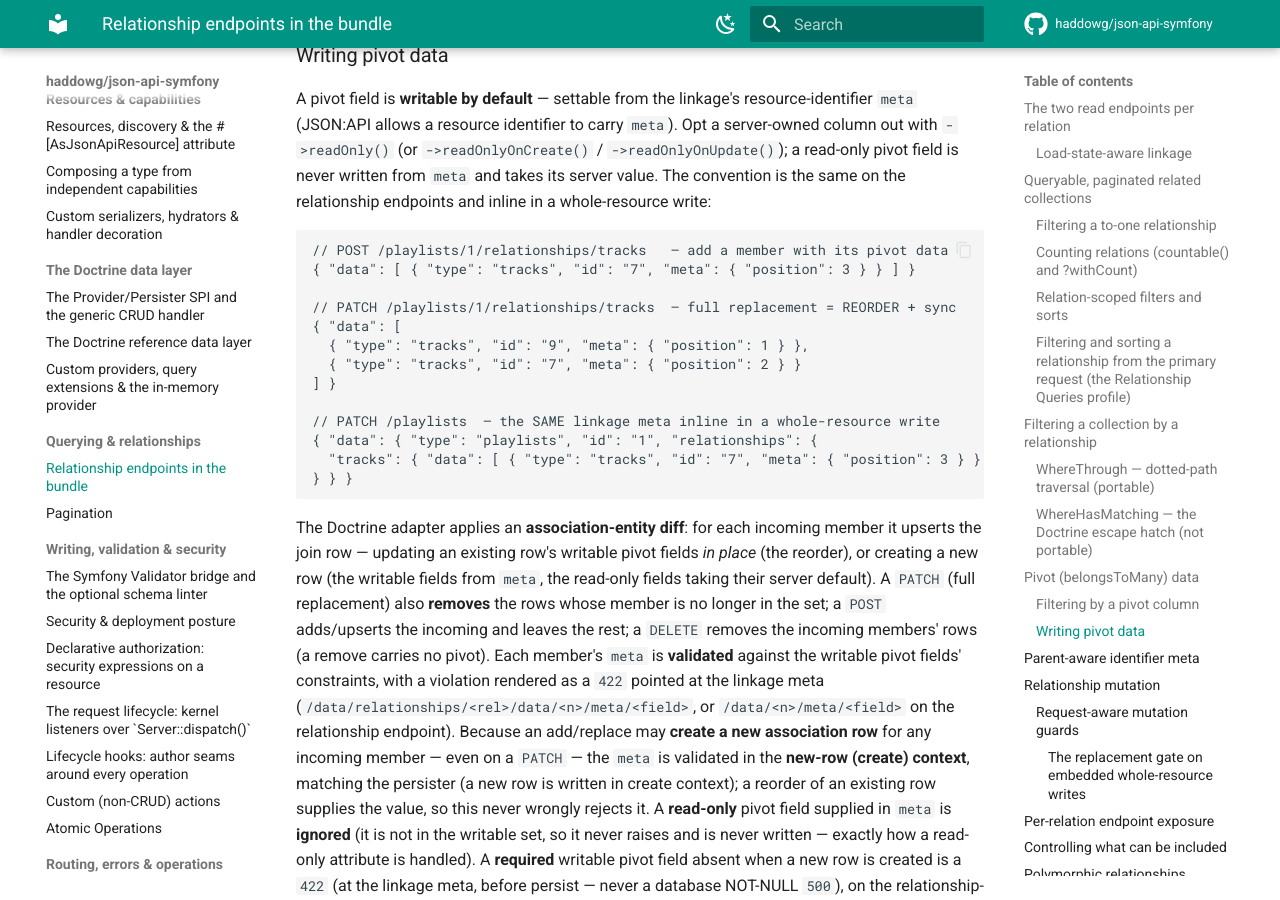
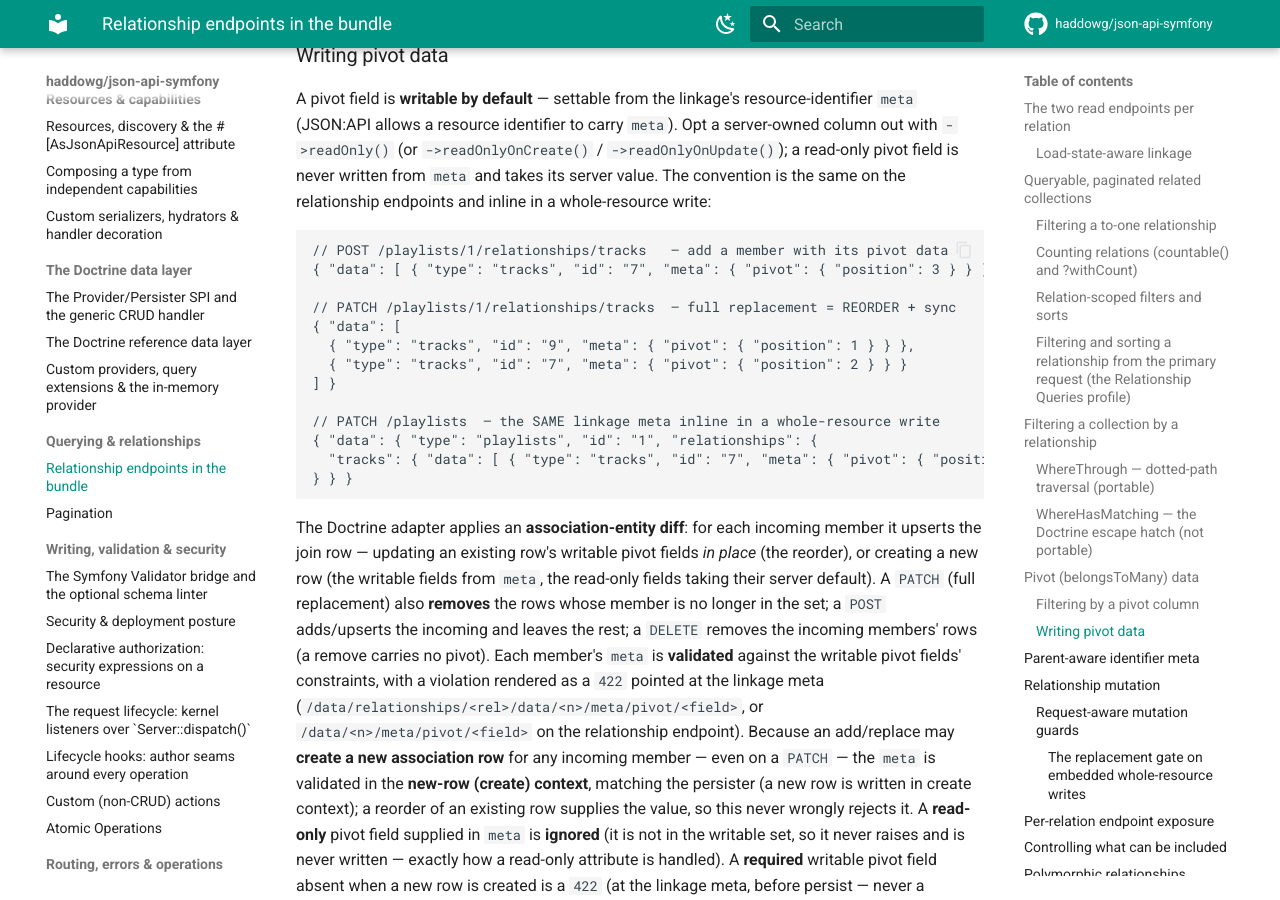
Before and after one commit to haddowg/json-api-symfony, an MkDocs documentation site: the page built from docs/relationships.md, in a window 1280 px wide and 900 px high, scrolled down 12459 px. Built offline with MkDocs 1.6.1 and Material for MkDocs 9.7.7, drawn with Linux system fonts in a browser that asks for light colours; comment, search, counter and statistics services are not loaded.

Commit message:
fix!: read belongsToMany pivot writes from meta.pivot (symmetric with reads) (#80)
The write-side twin of #79. A `belongsToMany` relation's writable pivot
values were read, on a write, from a linkage member's **top-level**
`meta` (e.g. `meta: {position: 5}`), and validation violations pointed
at `…/meta/<field>`. But pivot **renders** on reads — and the OpenAPI
request schema **types** the write — at `meta.pivot.<field>`. So a
client following the published schema (`meta: {pivot: {position: 5}}`)
had its pivot writes **silently ignored**, and the validation pointer
didn't match where the value actually sits in the request body.

The write hydrator (`DoctrineDataPersister`) and the validator
(`ResourceValidator`) now read writable pivot from `meta.pivot.<field>`,
and `JsonPointerBuilder`'s linkage-meta pointers gain the `pivot`
segment (`…/meta/pivot/<field>`), on both the relationship-mutation
endpoint and a whole-resource create/update. Read, write, and the
OpenAPI request schema now all agree on `meta.pivot`.

Bundle-only — the OpenAPI projection already typed the request body
correctly, so it is unchanged. The in-memory pivot boundary (no pivot
support) is unchanged. ADR 0103 (the write-side completion of ADR 0102).

## Tests

`DoctrinePivotWriteTest` and `InMemoryPivotWriteIgnoreTest` now send
pivot values under `meta.pivot` and assert the `…/meta/pivot/<field>`
violation pointers; the example app's `PivotTest` and the docs/README
examples are updated to match.

## Breaking

A `belongsToMany` pivot write must nest its values under
`meta.pivot.<field>`; a bare `meta.<field>` is no longer read.

````diff
--- a/docs/relationships.md
+++ b/docs/relationships.md
@@ -630,17 +630,17 @@ inline in a whole-resource write:
 
 ```jsonc
 // POST /playlists/1/relationships/tracks   — add a member with its pivot data
-{ "data": [ { "type": "tracks", "id": "7", "meta": { "position": 3 } } ] }
+{ "data": [ { "type": "tracks", "id": "7", "meta": { "pivot": { "position": 3 } } } ] }
 
 // PATCH /playlists/1/relationships/tracks  — full replacement = REORDER + sync
 { "data": [
-  { "type": "tracks", "id": "9", "meta": { "position": 1 } },
-  { "type": "tracks", "id": "7", "meta": { "position": 2 } }
+  { "type": "tracks", "id": "9", "meta": { "pivot": { "position": 1 } } },
+  { "type": "tracks", "id": "7", "meta": { "pivot": { "position": 2 } } }
 ] }
 
 // PATCH /playlists  — the SAME linkage meta inline in a whole-resource write
 { "data": { "type": "playlists", "id": "1", "relationships": {
-  "tracks": { "data": [ { "type": "tracks", "id": "7", "meta": { "position": 3 } } ] }
+  "tracks": { "data": [ { "type": "tracks", "id": "7", "meta": { "pivot": { "position": 3 } } } ] }
 } } }
 ```
 
@@ -652,7 +652,7 @@ rows whose member is no longer in the set; a `POST` adds/upserts the incoming an
 leaves the rest; a `DELETE` removes the incoming members' rows (a remove carries no
 pivot). Each member's `meta` is **validated** against the writable pivot fields'
 constraints, with a violation rendered as a `422` pointed at the linkage meta
-(`/data/relationships/<rel>/data/<n>/meta/<field>`, or `/data/<n>/meta/<field>` on the
+(`/data/relationships/<rel>/data/<n>/meta/pivot/<field>`, or `/data/<n>/meta/pivot/<field>` on the
 relationship endpoint). Because an add/replace may **create a new association row** for
 any incoming member — even on a `PATCH` — the `meta` is validated in the **new-row
 (create) context**, matching the persister (a new row is written in create context); a
````
Also changed, not shown: docs/adr/0046-writable-belongs-to-many-pivot-fields.md (+2 -2 lines), docs/adr/0103-read-pivot-writes-from-meta-pivot.md (added, +31 -0 lines), docs/validation.md (+1 -1 lines), examples/music-catalog-symfony/README.md (+6 -6 lines), 6 other files.
